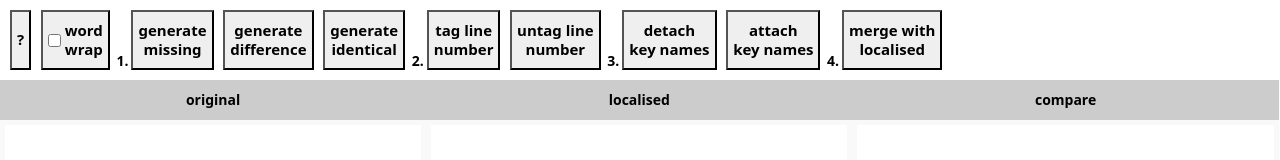
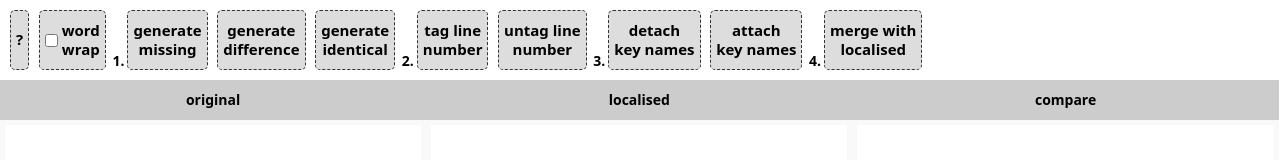
Before and after one commit to x2605/x2605.github.io, a plain HTML site: page locstredit.html in a window 1280 px wide. Drawn offline with Linux system fonts and the light colour scheme.

Commit message:
safari button dom fix

```diff
--- a/locstredit.css
+++ b/locstredit.css
@@ -27,8 +27,12 @@ textarea{
   font-weight:700;
 }
 button{
+  -moz-appearance:none;
   -webkit-appearance:none;
   appearance:none;
+  background:#ddd;
+  border:1px dashed #333;
+  border-radius:5px;
 }
 .tabmenu ul{
   list-style:none;
```
